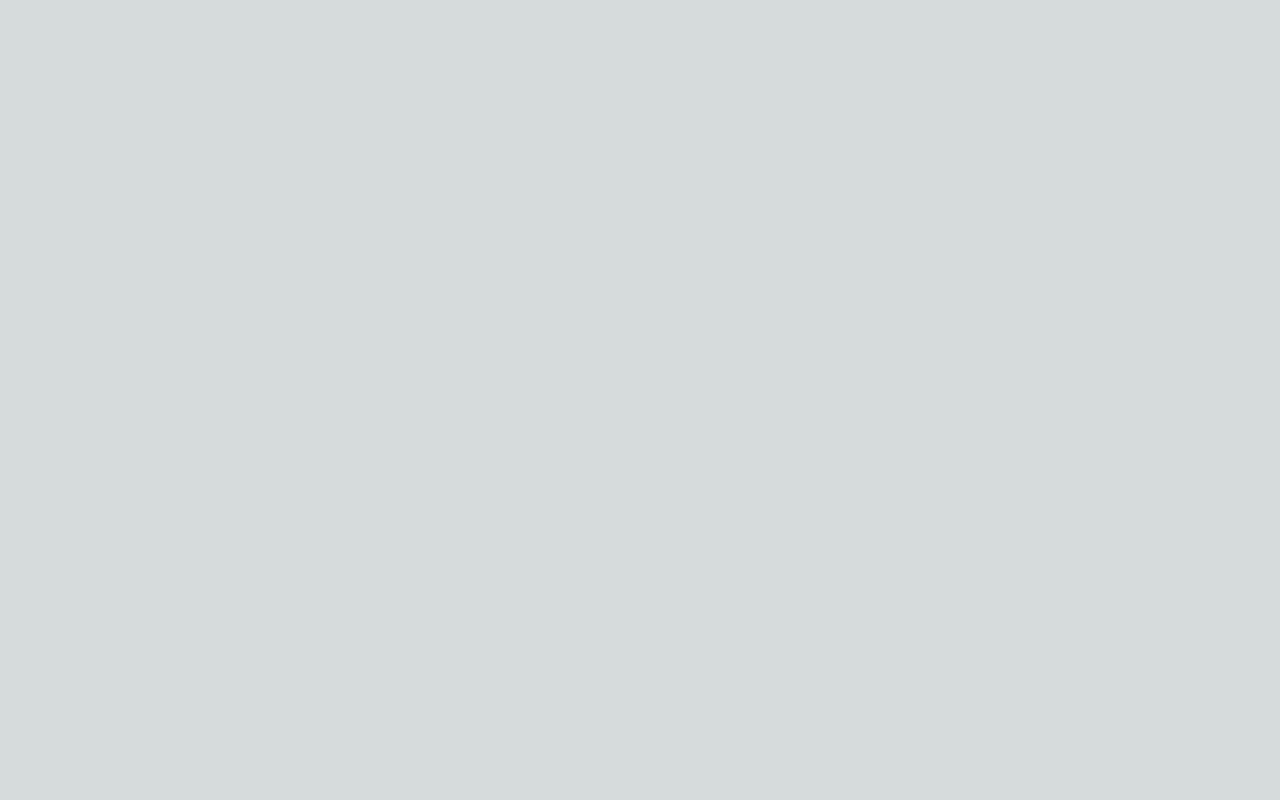
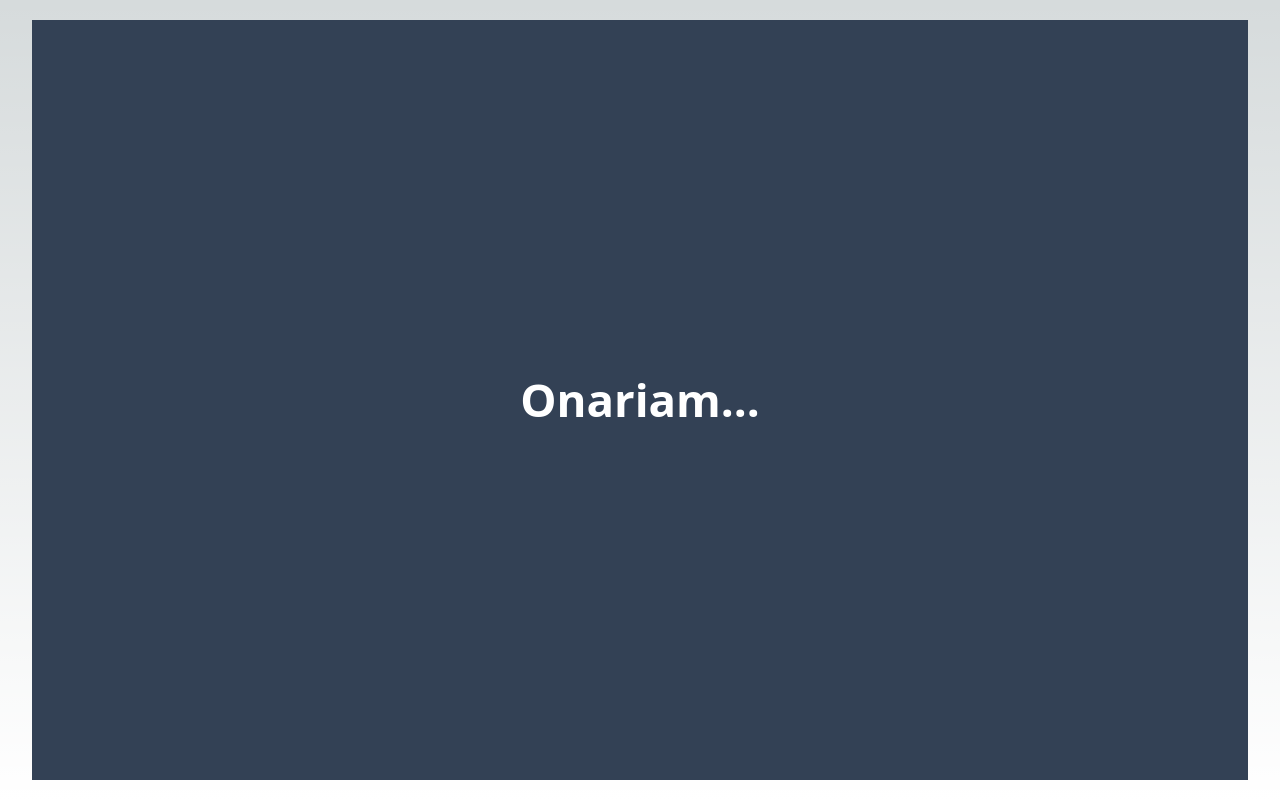
Before and after one commit to onariam-com/onariam.com, a Next.js app: page / in a window 1280 px wide. Built offline with nearby package versions, Linux system fonts and the light colour scheme.

Commit message:
tailwind css added

```diff
--- a/package.json
+++ b/package.json
@@ -14,5 +14,10 @@
     "next": "13.2.4",
     "react": "18.2.0",
     "react-dom": "18.2.0"
+  },
+  "devDependencies": {
+    "autoprefixer": "^10.4.14",
+    "postcss": "^8.4.21",
+    "tailwindcss": "^3.3.1"
   }
 }
--- /dev/null
+++ b/postcss.config.js
@@ -0,0 +1,6 @@
+module.exports = {
+  plugins: {
+    tailwindcss: {},
+    autoprefixer: {},
+  },
+}
--- a/src/pages/index.js
+++ b/src/pages/index.js
@@ -11,6 +11,8 @@ export default function Home() {
 
       {/* Code */}
 
+      <header className="bg-slate-700 text-white text-5xl h-screen w-screen flex justify-center items-center font-semibold scale-95">Onariam...</header>
+
     </>
   )
 }
--- a/src/styles/globals.css
+++ b/src/styles/globals.css
@@ -1,3 +1,7 @@
+@tailwind base;
+@tailwind components;
+@tailwind utilities;
+
 :root {
   --max-width: 1100px;
   --border-radius: 12px;
--- /dev/null
+++ b/tailwind.config.js
@@ -0,0 +1,15 @@
+/** @type {import('tailwindcss').Config} */
+module.exports = {
+  content: [
+    "./app/**/*.{js,ts,jsx,tsx}",
+    "./pages/**/*.{js,ts,jsx,tsx}",
+    "./components/**/*.{js,ts,jsx,tsx}",
+
+    // Or if using `src` directory:
+    "./src/**/*.{js,ts,jsx,tsx}",
+  ],
+  theme: {
+    extend: {},
+  },
+  plugins: [],
+}
```
Also changed, not shown: 1 other file (tests, documents, lock files or other folders).
